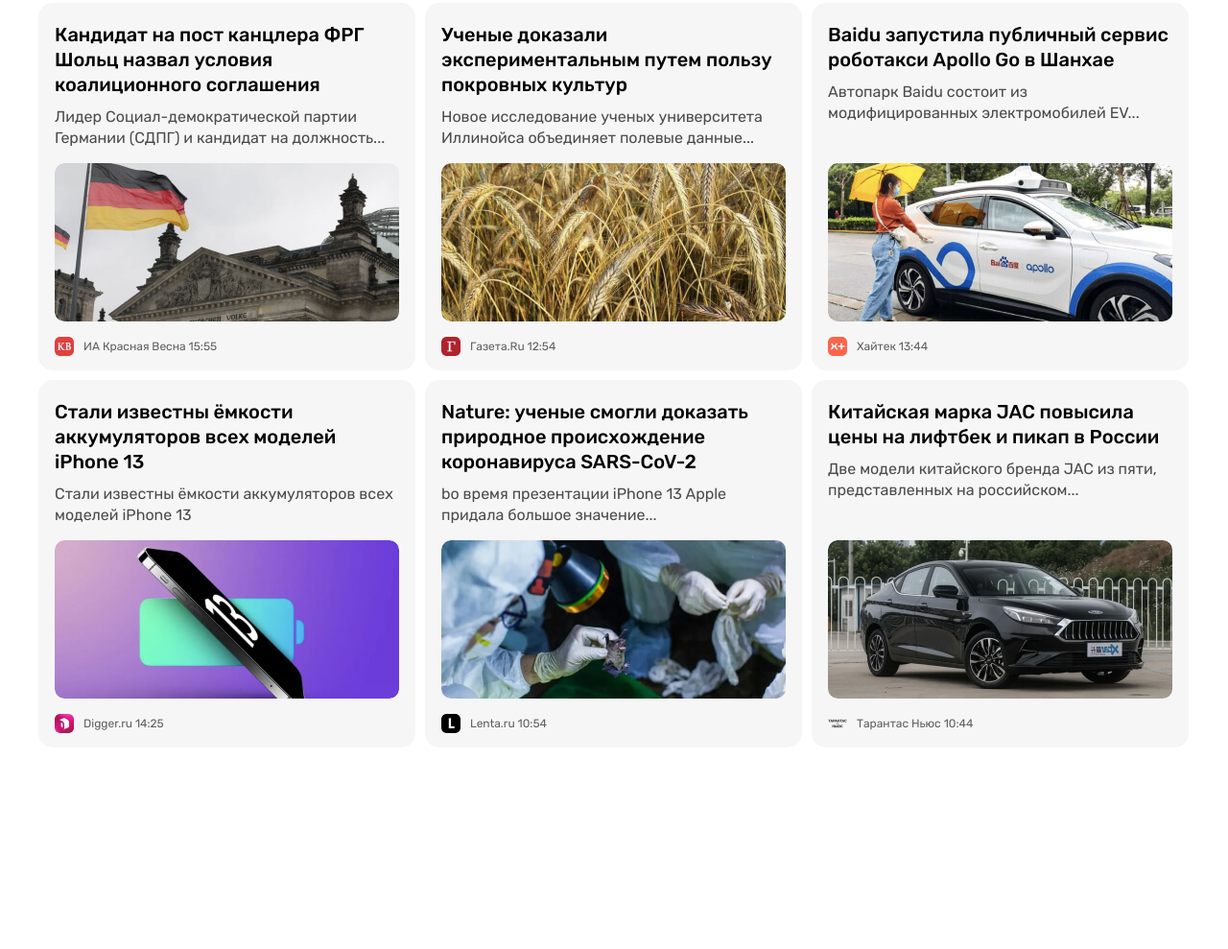
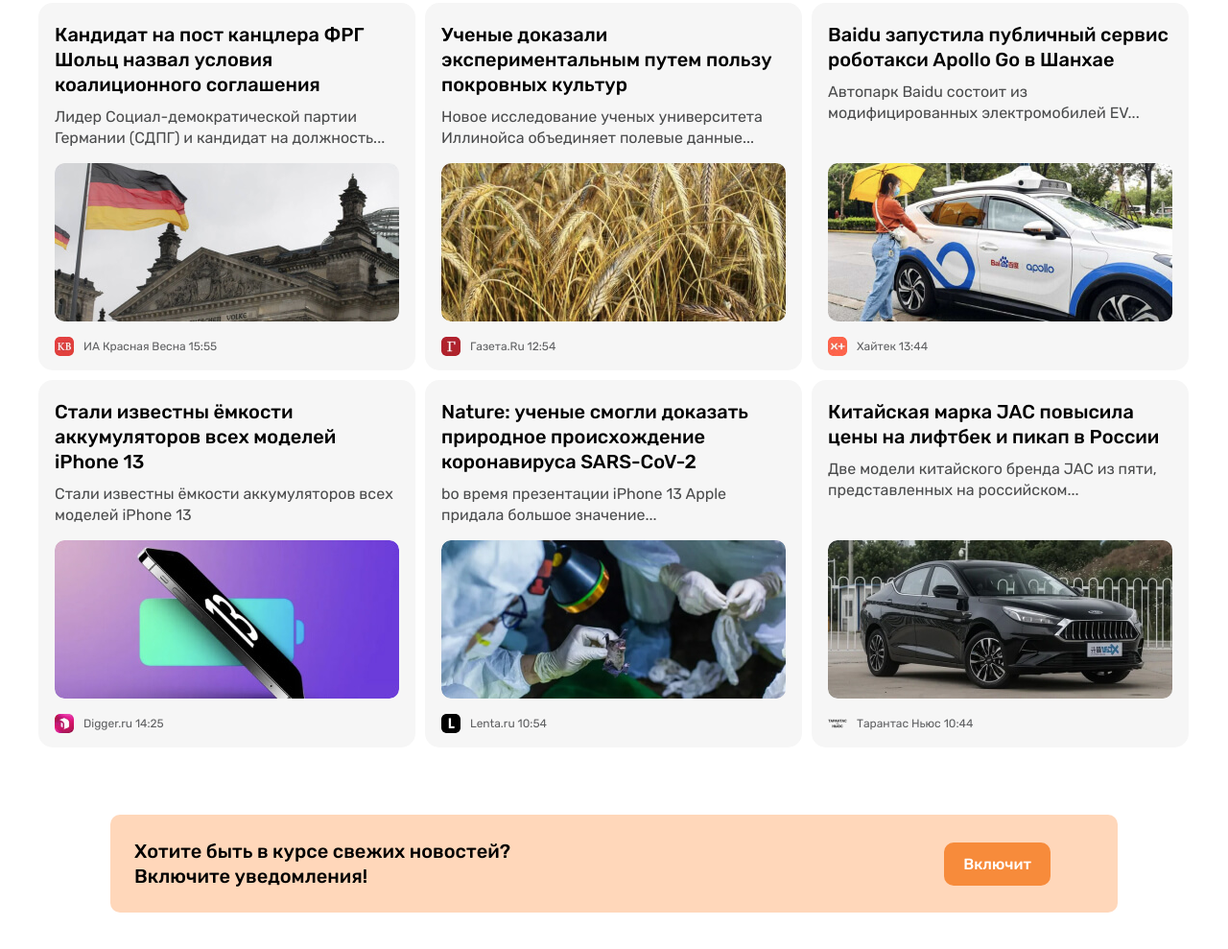
Before and after one commit to musavvir0437/N24-Musavvir, a plain HTML site: page index.html in a window 1280 px wide. Shown: the part 435-1424 px from the top of the page at 96% size. Before the commit the page ends 1224 px from the top, so only its background shows below. Drawn offline with Linux system fonts and the light colour scheme.

Commit message:
add notifications-cta

```diff
--- a/css/style.css
+++ b/css/style.css
@@ -45,9 +45,18 @@
   font-size: 16px;
   line-height: normal;
   border-radius: 10px;
+  border: none;
   text-decoration: none;
   text-align: center;
   cursor: pointer;
+}
+
+.button:hover{
+  opacity: 0.8;
+}
+
+.button:active{
+  opacity: 0.6;
 }
 
 .button-primary{
@@ -56,12 +65,12 @@
 
 }
 
-.button-primary:hover{
-  opacity: 0.8;
-}
 
-.button-primary:active{
-  opacity: 0.6;
+
+
+.button-orange {
+  background-color: #F78B3B;
+  color: #fff;
 }
 
 /* Container */
@@ -234,6 +243,7 @@
   display: flex;
   flex-wrap: wrap;
   margin-left: -10px;
+
 }
 .news-grid-item {
   width: 393px;
@@ -297,5 +307,22 @@
   line-height: normal;
   color: #5e5f61;
 }
-.article-card-source {
+
+
+/* notification-cta */
+.notification-cta {
+  display: flex;
+  justify-content: space-between;
+  align-items: center;
+  padding: 25px 70px 25px 25px;
+  margin: 60px 75px;
+  border-radius: 10px;
+  background-color: #ffd7ba;
 }
+.notification-cta-text {
+  font-size: 20px;
+  font-weight: 500;
+  line-height: 26px;
+  color: #000;
+
+}
--- a/index.html
+++ b/index.html
@@ -190,6 +190,16 @@
         </article>
       </div>
     </section>
+
+    <!-- NOTIFICATION-CTA -->
+    <section class="notification-cta">
+      <div class="notification-cta-text">Хотите быть в курсе свежих новостей?
+        <br>Включите уведомления!
+      </div>
+      <button class="button button-orange" type="button">Включит </button>
+    </section>
+
+
   </div>
   </main>
 </body>
```
